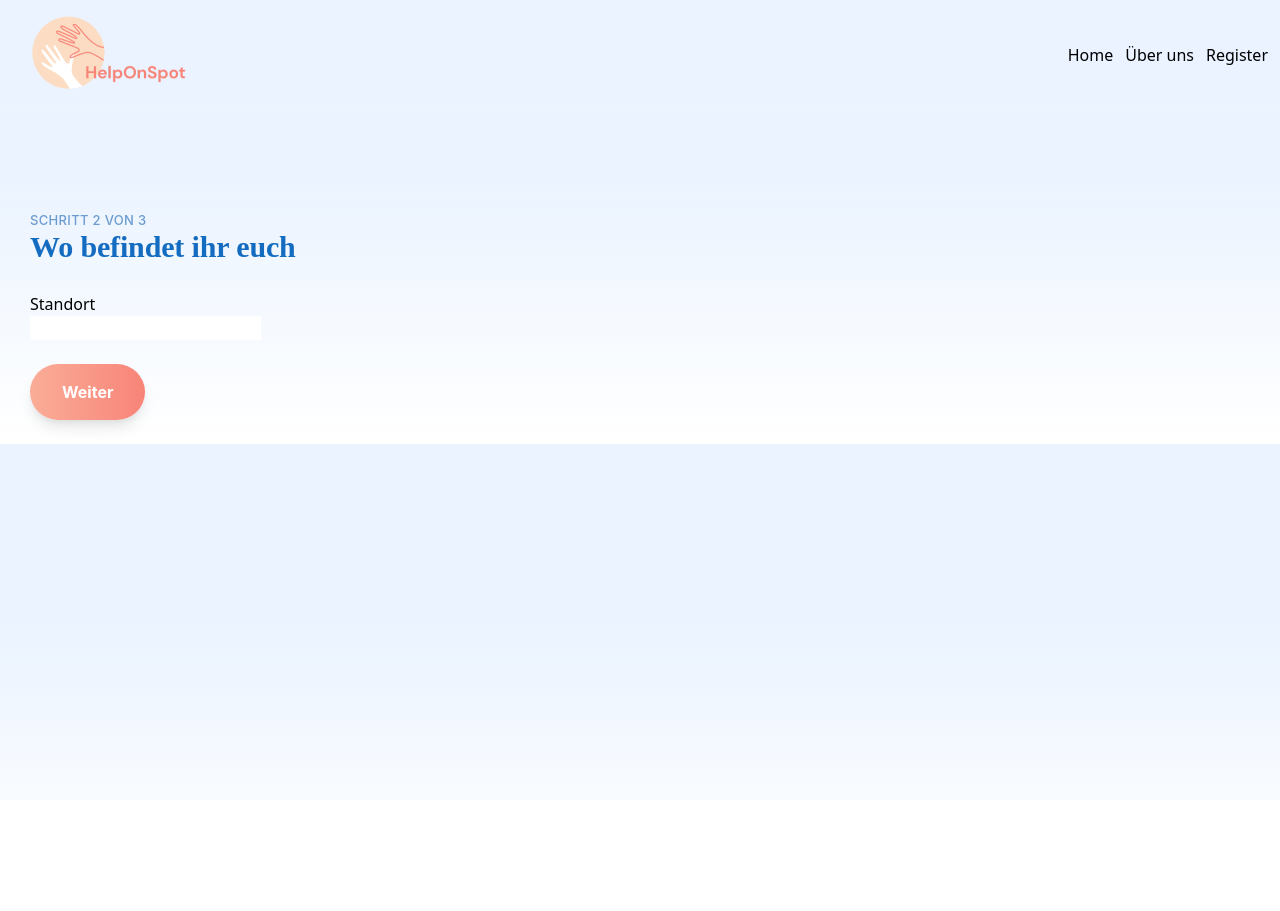
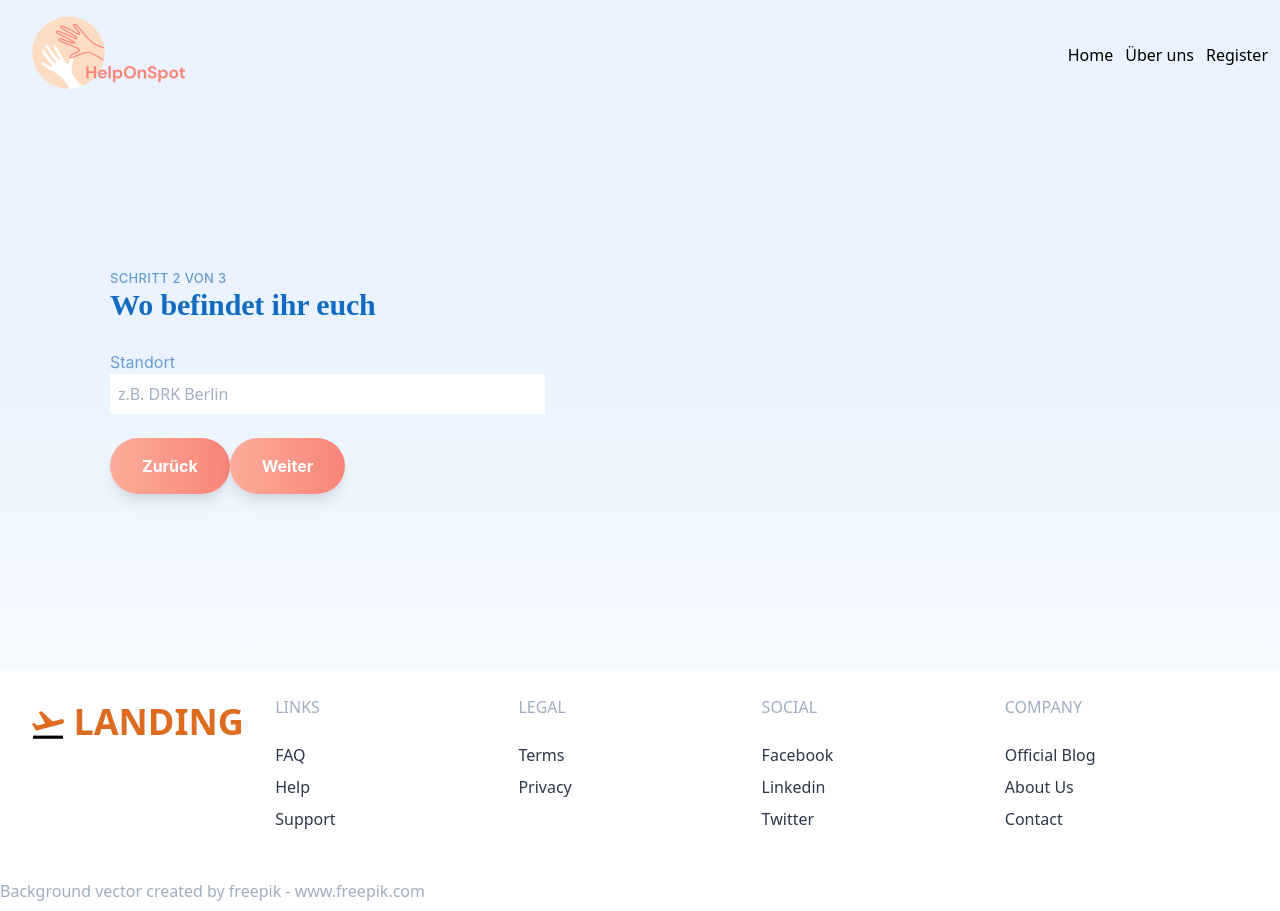
Before and after one commit to Helfer-Portal/helponspot-client, a React (Create React App) app: page /org-register2 in a window 1280 px wide. Before the commit the page ends 800 px from the top, so only its background shows below. Built offline with nearby package versions, Linux system fonts and the light colour scheme.

Commit message:
Worked on org-register layout
some refactoring also

```diff
--- a/src/components/ButtonOrange.jsx
+++ b/src/components/ButtonOrange.jsx
@@ -1,11 +1,14 @@
-import React, { Component } from 'react'
+import React, { Component } from "react";
 
 export default class Button extends Component {
   render() {
     return (
-      <button class="mr-auto lg:mx-0 hover:underline orange-gradient text-white font-bold font-inter rounded-full my-6 py-4 px-8 shadow-lg">
-            {this.props.children}
+      <button
+        className={this.props.className}
+        class="mr-auto lg:mx-0 hover:underline orange-gradient text-white font-bold font-inter rounded-full my-6 py-4 px-8 shadow-lg"
+      >
+        {this.props.children}
       </button>
-    )
+    );
   }
 }
--- a/src/components/ButtonWithLink.jsx
+++ b/src/components/ButtonWithLink.jsx
@@ -6,7 +6,7 @@ export default class ButtonWithLink extends Component {
   render() {
     return (
         <Link to={this.props.link}>
-          <ButtonOrange children={this.props.children}/>
+          <ButtonOrange className={this.props.className} children={this.props.children}/>
         </Link>
     )
   }
--- a/src/components/InputWithLabel.jsx
+++ b/src/components/InputWithLabel.jsx
@@ -1,13 +1,22 @@
-import React, { Component } from 'react'
+import React, { Component } from "react";
 
 export default class QuestionWithAnnotation extends Component {
   render() {
     return (
-        <div>
-            <overline className="label">{this.props.label}</overline>
-            <br/>
-            <input type="text" id={this.props.fname} name={this.props.fname}/>
-        </div>
-    )
+      <div>
+        <overline className="label font-inter text-figmaDescription">
+          {this.props.label}
+        </overline>
+        <br />
+        <input
+          style={{ width: 435 }}
+          className="p-2 border-lg"
+          type="text"
+          placeholder={"z.B. DRK Berlin"}
+          id={this.props.fname}
+          name={this.props.fname}
+        />
+      </div>
+    );
   }
 }
--- a/src/components/QuestionWithLabel.jsx
+++ b/src/components/QuestionWithLabel.jsx
@@ -5,7 +5,7 @@ export default class QuestionWithLabel extends Component {
     return (
         <div>
           <overline className="first">{this.props.label}</overline>
-          <h1 className="question">{this.props.question}</h1>
+          <h1 className="question font-dm-sans-h1">{this.props.question}</h1>
         </div>
     )
   }
--- /dev/null
+++ b/src/features/org-register/components/full-height-layout.jsx
@@ -0,0 +1,17 @@
+import React from "react";
+import "../register1.css";
+import Footer from "../../landing-page/components/footer";
+
+/** Layout for the register desktop story */
+export default function FullHeightLayout(props) {
+  return (
+    <div className="flex flex-col m-auto w-full h-full">
+      <div style={{height: '70vh'}} class="pl-20 h-2/3 container-form ">
+        {props.children}
+      </div>
+      <div style={{height: '30vh'}} className="h-1/3">
+        <Footer />
+      </div>
+    </div>
+  );
+}
--- a/src/features/org-register/register1.jsx
+++ b/src/features/org-register/register1.jsx
@@ -3,20 +3,20 @@ import ButtonWithLink from "../../components/ButtonWithLink";
 import QuestionWithLabel from "../../components/QuestionWithLabel";
 import InputWithLabel from "../../components/InputWithLabel";
 import "./register1.css";
+import FullHeightLayout from './components/full-height-layout';
 
 export default function OrgRegister() {
-    return(
-        <div>
-            <br/>
-            <br/>
-            <br/>
-            <br/>
-        <div class="container-form">
-
-            <QuestionWithLabel question="Hi, wie heißt deine Organisation" label="Schritt 1 von 3"/>
-            <InputWithLabel fname="orgname" label="Name"/>
-            <ButtonWithLink children="Weiter" link="/org-register2" />
-        </div>
-        </div>
-    );
-  }
+  return (
+    <FullHeightLayout>
+      <QuestionWithLabel
+        question="Hi, wie heißt deine Organisation"
+        label="Schritt 1 von 3"
+      />
+      <InputWithLabel fname="orgname" label="Name" />
+      <div>
+        <ButtonWithLink children="Zurück" link="/" />
+        <ButtonWithLink children="Weiter" link="/org-register2" />
+      </div>
+    </FullHeightLayout>
+  );
+}
--- a/src/features/org-register/register2.jsx
+++ b/src/features/org-register/register2.jsx
@@ -3,20 +3,20 @@ import ButtonOrange from "../../components/ButtonOrange";
 import QuestionWithLabel from "../../components/QuestionWithLabel";
 import InputWithLabel from "../../components/InputWithLabel";
 import "./register1.css";
+import FullHeightLayout from "./components/full-height-layout";
 
 export default function OrgRegister2() {
-    return(
-        <div>
-            <br/>
-            <br/>
-            <br/>
-            <br/>
-        <div class="container-form">
-
-            <QuestionWithLabel question="Wo befindet ihr euch" label="Schritt 2 von 3"/>
-            <InputWithLabel fname="orglocation" label="Standort"/>
-            <ButtonOrange children="Weiter" />
-        </div>
-        </div>
-    );
-  }
+  return (
+    <FullHeightLayout>
+      <QuestionWithLabel
+        question="Wo befindet ihr euch"
+        label="Schritt 2 von 3"
+      />
+      <InputWithLabel fname="orglocation" label="Standort" />
+      <div>
+        <ButtonOrange>Zurück</ButtonOrange>
+        <ButtonOrange children="Weiter" />
+      </div>
+    </FullHeightLayout>
+  );
+}
```
